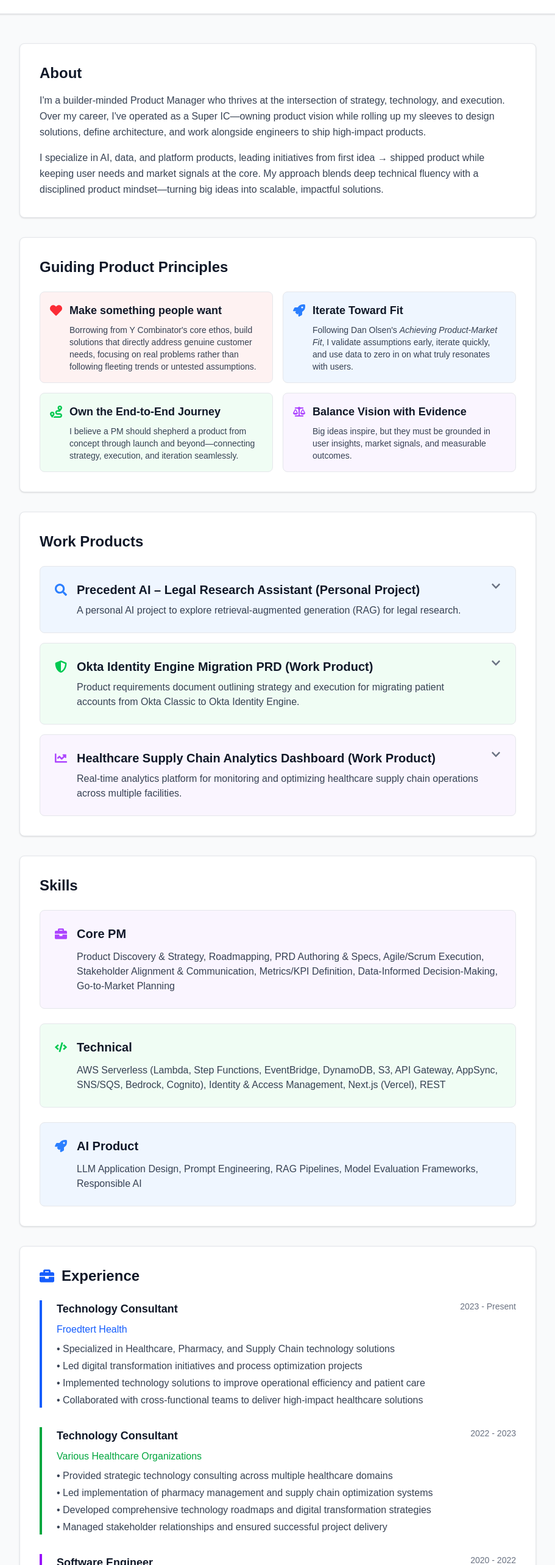
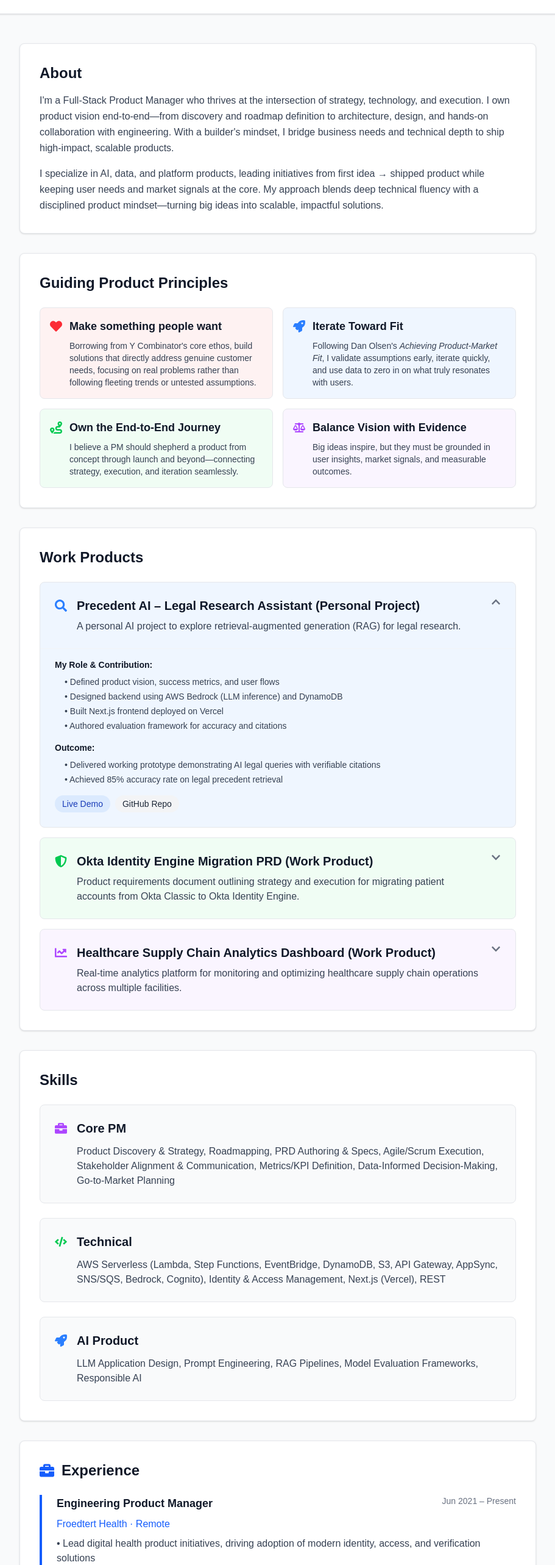
Before and after one commit to varunraj/varunraj-me, a Next.js app: page / in a window 1280 px wide. Shown: the part 234-2800 px from the top of the page at 61% size, without its empty margins (184-1095 px from the left). Built offline with nearby package versions, Linux system fonts and the light colour scheme.

Commit message:
Refactor Home page: set initial state for expanded cards, enhance personal description, update job titles and responsibilities, and standardize background colors for skill sections.

```diff
--- a/src/app/page.tsx
+++ b/src/app/page.tsx
@@ -23,7 +23,7 @@ import Image from "next/image";
 import { useState } from "react";
 
 export default function Home() {
-  const [expandedCards, setExpandedCards] = useState<number[]>([]);
+  const [expandedCards, setExpandedCards] = useState<number[]>([0]);
 
   const toggleCard = (index: number) => {
     setExpandedCards((prev) =>
@@ -87,11 +87,12 @@ export default function Home() {
         <section className="bg-white rounded-lg shadow-sm border border-gray-200 p-8 mb-8">
           <h2 className="text-2xl font-semibold text-gray-900 mb-4">About</h2>
           <p className="text-gray-700 leading-relaxed">
-            I&apos;m a builder-minded Product Manager who thrives at the
-            intersection of strategy, technology, and execution. Over my career,
-            I&apos;ve operated as a Super IC—owning product vision while rolling
-            up my sleeves to design solutions, define architecture, and work
-            alongside engineers to ship high-impact products.
+            I&apos;m a Full-Stack Product Manager who thrives at the
+            intersection of strategy, technology, and execution. I own product
+            vision end-to-end—from discovery and roadmap definition to
+            architecture, design, and hands-on collaboration with engineering.
+            With a builder&apos;s mindset, I bridge business needs and technical
+            depth to ship high-impact, scalable products.
           </p>
           <p className="text-gray-700 leading-relaxed mt-4">
             I specialize in AI, data, and platform products, leading initiatives
@@ -461,7 +462,7 @@ export default function Home() {
           <h2 className="text-2xl font-semibold text-gray-900 mb-6">Skills</h2>
 
           <div className="space-y-6">
-            <div className="border border-gray-200 rounded-lg p-6 bg-purple-50">
+            <div className="border border-gray-200 rounded-lg p-6 bg-gray-50">
               <div className="flex items-start gap-4">
                 <div className="flex-shrink-0 mt-1">
                   <FaBriefcase className="text-purple-500 text-xl" />
@@ -480,7 +481,7 @@ export default function Home() {
               </div>
             </div>
 
-            <div className="border border-gray-200 rounded-lg p-6 bg-green-50">
+            <div className="border border-gray-200 rounded-lg p-6 bg-gray-50">
               <div className="flex items-start gap-4">
                 <div className="flex-shrink-0 mt-1">
                   <FaCode className="text-green-500 text-xl" />
@@ -499,7 +500,7 @@ export default function Home() {
               </div>
             </div>
 
-            <div className="border border-gray-200 rounded-lg p-6 bg-blue-50">
+            <div className="border border-gray-200 rounded-lg p-6 bg-gray-50">
               <div className="flex items-start gap-4">
                 <div className="flex-shrink-0 mt-1">
                   <FaRocket className="text-blue-500 text-xl" />
@@ -529,27 +530,29 @@ export default function Home() {
             <div className="border-l-4 border-blue-600 pl-6">
               <div className="flex justify-between items-start mb-2">
                 <h3 className="text-lg font-semibold text-gray-900">
-                  Technology Consultant
+                  Engineering Product Manager
                 </h3>
-                <span className="text-sm text-gray-500">2023 - Present</span>
+                <span className="text-sm text-gray-500">
+                  Jun 2021 – Present
+                </span>
               </div>
-              <p className="text-blue-600 font-medium mb-2">Froedtert Health</p>
+              <p className="text-blue-600 font-medium mb-2">
+                Froedtert Health · Remote
+              </p>
               <ul className="text-gray-700 space-y-1">
                 <li>
-                  • Specialized in Healthcare, Pharmacy, and Supply Chain
-                  technology solutions
+                  • Lead digital health product initiatives, driving adoption of
+                  modern identity, access, and verification solutions
                 </li>
                 <li>
-                  • Led digital transformation initiatives and process
-                  optimization projects
+                  • Partner with engineering and clinical stakeholders to define
+                  product strategy, roadmaps, and requirements for
+                  patient-facing platforms
                 </li>
                 <li>
-                  • Implemented technology solutions to improve operational
-                  efficiency and patient care
-                </li>
-                <li>
-                  • Collaborated with cross-functional teams to deliver
-                  high-impact healthcare solutions
+                  • Manage delivery of cloud-native applications (TypeScript,
+                  Identity, AWS) ensuring scalability, compliance, and seamless
+                  user experience
                 </li>
               </ul>
             </div>
@@ -557,29 +560,28 @@ export default function Home() {
             <div className="border-l-4 border-green-600 pl-6">
               <div className="flex justify-between items-start mb-2">
                 <h3 className="text-lg font-semibold text-gray-900">
-                  Technology Consultant
+                  Advisor / Senior Principal Consultant / Principal Consultant
                 </h3>
-                <span className="text-sm text-gray-500">2022 - 2023</span>
+                <span className="text-sm text-gray-500">
+                  Jan 2013 – Jun 2021
+                </span>
               </div>
               <p className="text-green-600 font-medium mb-2">
-                Various Healthcare Organizations
+                NTT DATA Services · Raleigh, NC & Toronto, Canada
               </p>
               <ul className="text-gray-700 space-y-1">
                 <li>
-                  • Provided strategic technology consulting across multiple
-                  healthcare domains
+                  • Delivered large-scale cloud and web application solutions
+                  for healthcare and enterprise clients, leveraging AWS,
+                  Node.js, and modern development frameworks
                 </li>
                 <li>
-                  • Led implementation of pharmacy management and supply chain
-                  optimization systems
+                  • Guided cross-functional teams through cloud migration,
+                  modernization, and digital transformation projects
                 </li>
                 <li>
-                  • Developed comprehensive technology roadmaps and digital
-                  transformation strategies
-                </li>
-                <li>
-                  • Managed stakeholder relationships and ensured successful
-                  project delivery
+                  • Provided technical leadership and architectural guidance
+                  across multiple client engagements
                 </li>
               </ul>
             </div>
@@ -587,25 +589,47 @@ export default function Home() {
             <div className="border-l-4 border-purple-600 pl-6">
               <div className="flex justify-between items-start mb-2">
                 <h3 className="text-lg font-semibold text-gray-900">
-                  Software Engineer
+                  Consultant – Healthcare Consulting
                 </h3>
-                <span className="text-sm text-gray-500">2020 - 2022</span>
+                <span className="text-sm text-gray-500">
+                  May 2010 – Dec 2012
+                </span>
               </div>
               <p className="text-purple-600 font-medium mb-2">
-                Previous Experience
+                Cognizant Technology Solutions · Minneapolis, MN
               </p>
               <ul className="text-gray-700 space-y-1">
                 <li>
-                  • Developed and maintained software applications using modern
-                  technologies
+                  • Designed and delivered healthcare applications integrating
+                  payer and provider workflows
                 </li>
                 <li>
-                  • Collaborated with product teams to implement user-focused
-                  solutions
+                  • Built scalable SQL and Python-based solutions to improve
+                  claims processing and analytics
+                </li>
+              </ul>
+            </div>
+
+            <div className="border-l-4 border-orange-600 pl-6">
+              <div className="flex justify-between items-start mb-2">
+                <h3 className="text-lg font-semibold text-gray-900">
+                  Associate / Programmer Analyst
+                </h3>
+                <span className="text-sm text-gray-500">
+                  Mar 2004 – Jun 2008
+                </span>
+              </div>
+              <p className="text-orange-600 font-medium mb-2">
+                Cognizant Technology Solutions · Chennai, India
+              </p>
+              <ul className="text-gray-700 space-y-1">
+                <li>
+                  • Developed and maintained full-stack applications for
+                  healthcare insurance clients
                 </li>
                 <li>
-                  • Contributed to full-stack development projects and system
-                  architecture
+                  • Delivered functional and technical enhancements to core
+                  claims management systems
                 </li>
               </ul>
             </div>
@@ -622,18 +646,18 @@ export default function Home() {
             <div className="border-l-4 border-blue-900 pl-6">
               <div className="flex justify-between items-start mb-2">
                 <div className="flex items-center gap-3">
-                  <Image
-                    src="/duke-logo.jpg"
-                    alt="Duke University"
-                    width={32}
-                    height={32}
-                    className="flex-shrink-0"
-                  />
+                  <div className="w-8 h-8 bg-blue-900 rounded flex items-center justify-center flex-shrink-0">
+                    <span className="text-white font-serif text-xs font-medium">
+                      Duke
+                    </span>
+                  </div>
                   <h3 className="text-lg font-semibold text-gray-900">
                     AI Product Management
                   </h3>
                 </div>
-                <span className="text-sm text-gray-500">In Progress, 2025</span>
+                <span className="text-sm font-semibold text-green-700 bg-green-100 px-2 py-1 rounded-full">
+                  In Progress, 2025
+                </span>
               </div>
               <p className="text-blue-900 font-medium mb-2">
                 Duke University / Coursera
@@ -688,8 +712,7 @@ export default function Home() {
                 <div className="flex-1">
                   <div className="flex justify-between items-start mb-2">
                     <h3 className="text-lg font-semibold text-gray-900">
-                      Master of Business Administration - MBA, Technology
-                      Innovation
+                      MBA, Technology Innovation
                     </h3>
                   </div>
                   <p className="text-green-600 font-medium mb-2">
@@ -711,7 +734,7 @@ export default function Home() {
                 <div className="flex-1">
                   <div className="flex justify-between items-start mb-2">
                     <h3 className="text-lg font-semibold text-gray-900">
-                      Master&apos;s Degree, Software Engineering
+                      MS, Software Engineering
                     </h3>
                   </div>
                   <p className="text-blue-600 font-medium mb-2">
@@ -733,7 +756,7 @@ export default function Home() {
                 <div className="flex-1">
                   <div className="flex justify-between items-start mb-2">
                     <h3 className="text-lg font-semibold text-gray-900">
-                      Bachelor of Engineering
+                      BE, Electronics Engineering
                     </h3>
                   </div>
                   <p className="text-purple-600 font-medium mb-2">
```
